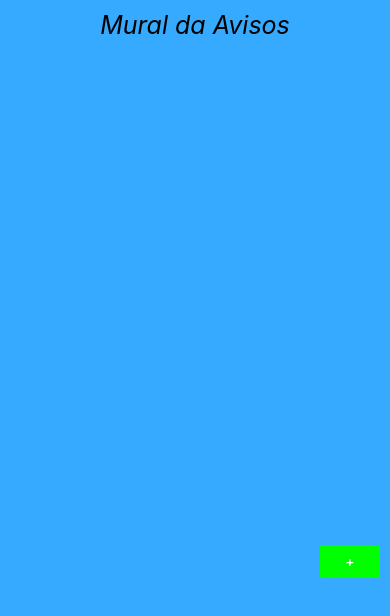
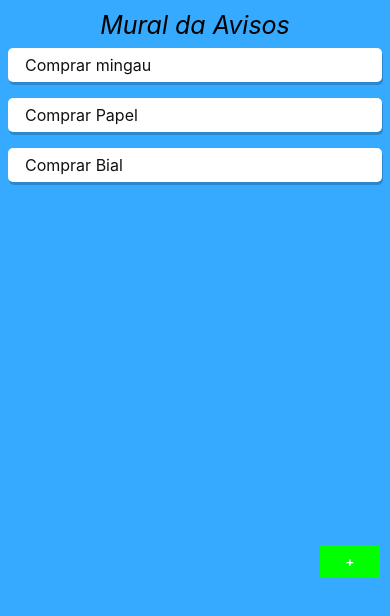
Before and after one commit to 233625/Trabalho-Dispositivos-Moveis-Mural-de-Avisos, a React Native app: screen / in a window 390 px wide. Shown: the top 616 px of the page. Built offline with nearby package versions, Linux system fonts and the light colour scheme.

Commit message:
tela para novas tarefas Criada

```diff
--- a/App.js
+++ b/App.js
@@ -1,24 +1,44 @@
-import React, { Component } from 'react';
-import {View, Text, StyleSheet, TouchableOpacity, Button, SafeAreaView} from 'react-native';
+import React, { useState } from 'react';
+import {View, Text, StyleSheet, TouchableOpacity, Button,
+   SafeAreaView, FlatList, Modal} from 'react-native';
+import  TarefaLista from './src/components/TarefaLista';
 
-class App extends Component{
-  aperte(){
-    alert("Ta funcionando!!!!!");
-  }
 
-  render(){
+export default function App(){
+  const [tarefa,setTarefa] = useState([
+    {key:1, tarefa: 'Comprar mingau'},
+    {key:2, tarefa: 'Comprar Papel'},
+    {key:3, tarefa: 'Comprar Bial'}
+   ]);
+
+   const [open,setOpen] = useState(false);
   return(
+    //Inicio -> onde fica o titulo
     <SafeAreaView style={styles.conteiner}>
         <View>
           <Text style={styles.title}>Mural da Avisos</Text>
         </View>
 
+        <FlatList
+        showsHorizontalScrollIndicator={false}
+        data={tarefa}
+        keyExtractor={(item)=> String(item.key)}
+        renderItem={({item})=> <TarefaLista data={item}/>}
+        />
+
+        <Modal transparent={false} visible={open}>
+          <SafeAreaView>
+            <Text>Modal 1221212</Text>
+          </SafeAreaView>
+        </Modal>
+
+        {/*Inicio dos comandos para o botão lateral */}
         <TouchableOpacity style={styles.botao}>
           <Button
           style={styles.btnText}
           color='#00FF00'
           title="+"
-            onPress={this.aperte}
+          onPress={() => setOpen(true)}
           />
         </TouchableOpacity>
 
@@ -26,7 +46,6 @@ class App extends Component{
     </SafeAreaView>
 
   );
-  }
 }
 
 const styles = StyleSheet.create({
@@ -50,5 +69,3 @@ botao:{
   zIndex:9,
 }
 });
-
-export default App;
--- a/package.json
+++ b/package.json
@@ -11,7 +11,9 @@
   },
   "dependencies": {
     "react": "17.0.1",
-    "react-native": "0.64.0"
+    "react-native": "0.64.0",
+    "react-native-elements": "^3.3.2",
+    "react-native-vector-icons": "^8.1.0"
   },
   "devDependencies": {
     "@babel/core": "^7.12.9",
--- /dev/null
+++ b/src/components/TarefaLista/index.js
@@ -0,0 +1,38 @@
+import React from 'react';
+import { View, Text,StyleSheet, TouchableOpacity} from 'react-native';
+
+export default function TarefaLista({data}){
+    return(
+        <View style={styles.conteiner}>
+            <TouchableOpacity>
+                <Text style={styles.tarefa}>{data.tarefa}</Text>
+            </TouchableOpacity>
+        </View>
+    )
+}
+
+const styles = StyleSheet.create({
+conteiner:{
+flex:1,
+margin:8,
+flexDirection:'row',
+alignItems:'center',
+backgroundColor:'#FFF',
+borderRadius: 5,
+padding: 7,
+elevation: 5,
+shadowColor:'#000',
+shadowOpacity:0.2,
+shadowOffset:{
+    width:1,
+    height:3
+}
+},
+tarefa:{
+    color:'#121212',
+    fontSize: 16,
+    paddingLeft:10,
+
+
+}
+});
```
Also changed, not shown: 1 other file (tests, documents, lock files or other folders). Lines whose indentation alone changed are shown as unchanged.
